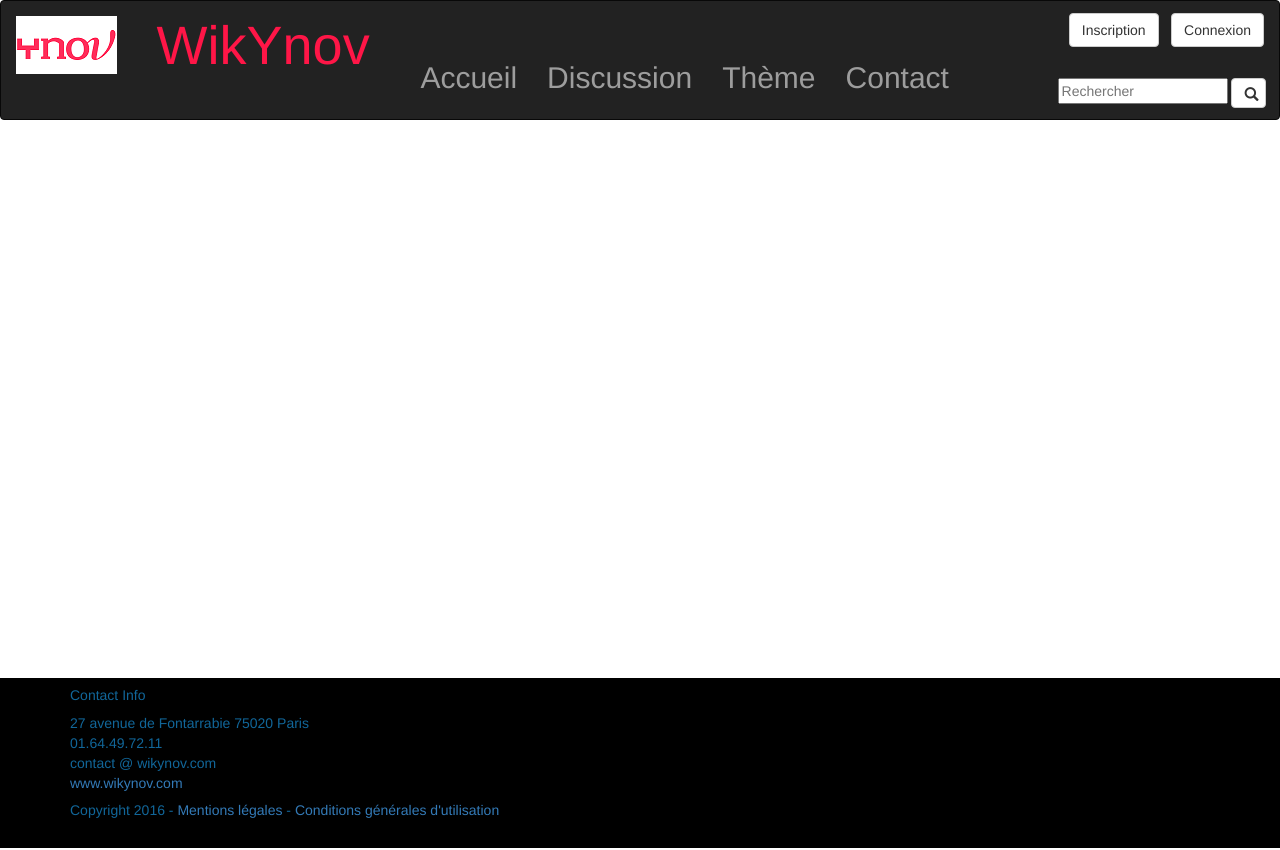
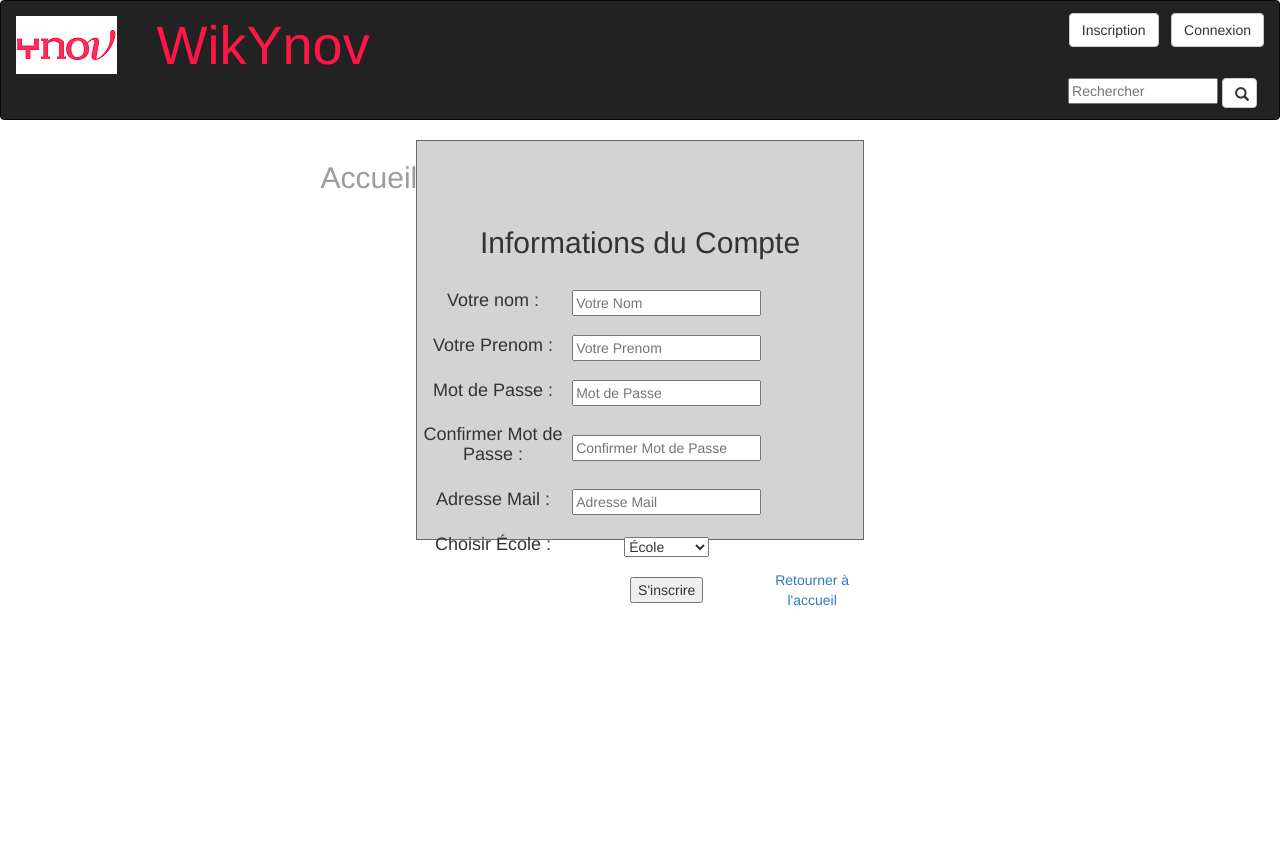
Before and after one commit to AnthonyNabais/PlateformeWiki, a PHP site: page /inscription.php in a window 1280 px wide. Shown: the top 850 px of the page. Run offline with PHP 8.4, Linux system fonts and the light colour scheme.

Commit message:
debut inscription

```diff
--- a/PHP-HTML/css/main.css
+++ b/PHP-HTML/css/main.css
@@ -39,9 +39,9 @@
 	margin-top: 1%;
 }
 ul.nav.navbar-nav{
-	margin-left: 30%;
-	margin-top: 2%;
-	height: 120px;
+	margin-left: 22%;
+	margin-top: 10%;
+	height: 100px;
 }
 nav.navbar.navbar-inverse{
 	height: 120px;
@@ -72,6 +72,29 @@
 }
 button#search.btn.btn-default{
 	width: 35px;
+}
+.formulaire1{
+	position: relative;
+	width: 35%;
+	height: 400px;
+	background-color: rgba(255, 255, 255, 0.8);
+	margin-right: auto;
+	margin-left: auto;
+	background-color: lightgray;
+	border: 1px solid dimgrey;
+	text-align: center;
+	background-size: cover;
+}
+h2{
+	margin-bottom: 5%;
+}
+label{
+	margin-right: 2%;
+}
+form{
+	background-size: cover;
+	text-align: center;
+	margin-bottom: 0;
 }
 @media screen and (max-width: 400px){
 	#footer{
@@ -225,6 +248,7 @@
 @media screen and (min-width: 1101px) and (max-width: 1165px){
 	h2#test{
 		margin-top: 2%;
+		margin-right: 5%;
 	}
 	ul.nav.navbar-nav{
 		margin-top: 1%;
@@ -233,7 +257,7 @@
 @media screen and (min-width: 1101px) and (max-width: 1184px){
 	#searchbar{
 		margin-top: 6.5%;
-		margin-left: 79%;
+		margin-left: 81%;
 		width: 170px;
 	}
 }
@@ -267,7 +291,7 @@
 		width: 35px;
 	}
 	input.champ{
-		width: 170px;
+		width: 150px;
 	}
 	form.formulaire{
 		width: 210px;
--- a/PHP-HTML/index.php
+++ b/PHP-HTML/index.php
@@ -34,6 +34,7 @@
 				  		  		}
 				  		    ?>
 						</div>
+						<div class="navbar-collapse collapse">
 							<ul class="nav navbar-nav">
 								<li>
 									<a href="index.php" id="test2"><h2 id="test">Accueil</h2></a>
@@ -48,6 +49,8 @@
 									<a href="Contact.php" id="test2"><h2 id="test">Contact</h2></a>
 								</li>
 							</ul>
+						</div>
+					</form>
 				</div>
 			</nav>
 		</div>
--- a/PHP-HTML/inscription.php
+++ b/PHP-HTML/inscription.php
@@ -18,7 +18,7 @@
 					<form class="navbar-form navbar-right" method="POST" action="" >
 						<div>
 							<button type="submit" class="btn btn-default navbar-btn" name="formconnect">Connexion</button>
-							<a href="connexion.php"><button ui-sref="register" type="button" class="btn btn-default navbar-btn">Inscription</button></a>
+							<a href="inscription.php"><button ui-sref="register" type="button" class="btn btn-default navbar-btn">Inscription</button></a>
 							<div id="searchbar">
 				                <form action="" class="formulaire">
 				               		<input class="champ" type="text" placeholder="Rechercher" />
@@ -50,6 +50,73 @@
 					</ul>
 				</div>
 			</nav>
+		</div>
+		<div class="contenu">
+				<div class="formulaire1">
+					<form  method="POST" action="">
+
+			            <table>
+
+			            	<p><h2>Informations du Compte</h2></p>
+
+
+			            	<tr>
+
+					            <td><label for="nom"><h4>Votre nom :</h4></label></td>
+					            <td><input type="text" placeholder="Votre Nom" name="nom" id="nom" value="<?php if(isset($nom)) {echo $nom;} ?>"/></td>
+
+				            </tr>
+
+				            <tr>
+
+					            <td><label for="prenom"><h4>Votre Prenom :</h4></label></td>
+					            <td><input type="text" placeholder="Votre Prenom" name="prenom" id="prenom" value="<?php if(isset($prenom)) {echo $prenom;} ?>"/></td>
+
+				            </tr>
+
+				            <tr>
+
+					            <td><label for="mdp"><h4>Mot de Passe :</h4></label></td>
+					            <td><input type="password" placeholder="Mot de Passe" name="mdp" id="mdp"/></td>
+			           		 </tr>
+
+				            <tr>
+
+					            <td><label for="mdp2"><h4>Confirmer Mot de Passe :</h4></label></td>
+					            <td><input type="password" placeholder="Confirmer Mot de Passe" name="mdp2" id="mdp2"/></td>
+
+					        </tr>
+
+					         <tr>
+
+					            <td><label for="mail"><h4>Adresse Mail :</h4></label></td>
+					            <td><input type="email" placeholder="Adresse Mail" name="mail" id="mail" value="<?php if(isset($mail)) {echo $mail;} ?>"/></td>
+			           		 </tr>
+
+			           		 <tr>
+			           		 		<td><label for="ecole"><h4>Choisir École :</h4></label></td>
+								    <td><form class="choisir" method="POST" action="" >
+									<select name="École" class="styled-select">
+										<option value="value0" selected disabled>École</option>
+										<option value="Ingésup">Ingésup</option>
+										<option value="ESSCA">ESSCA</option>
+										<option value="Infosup">Infosup</option>
+										<option value="LIMMART">LIMMART</option>
+									</select>
+									</form></td>
+							</tr>
+
+			           		 	<td></td>
+			           		 	<td><input type="submit" name="forminscription" value="S'inscrire"></td>
+			           		 	<td></td>
+			           		 	<td><a href="index.php">Retourner à l'accueil</a></td>
+			           		 </tr>
+
+				            </table>
+
+
+			  		  </form>
+			  	</div>
 		</div>
 	 	<footer>
 				<div id="footer">
```
Lines whose indentation alone changed are shown as unchanged.
